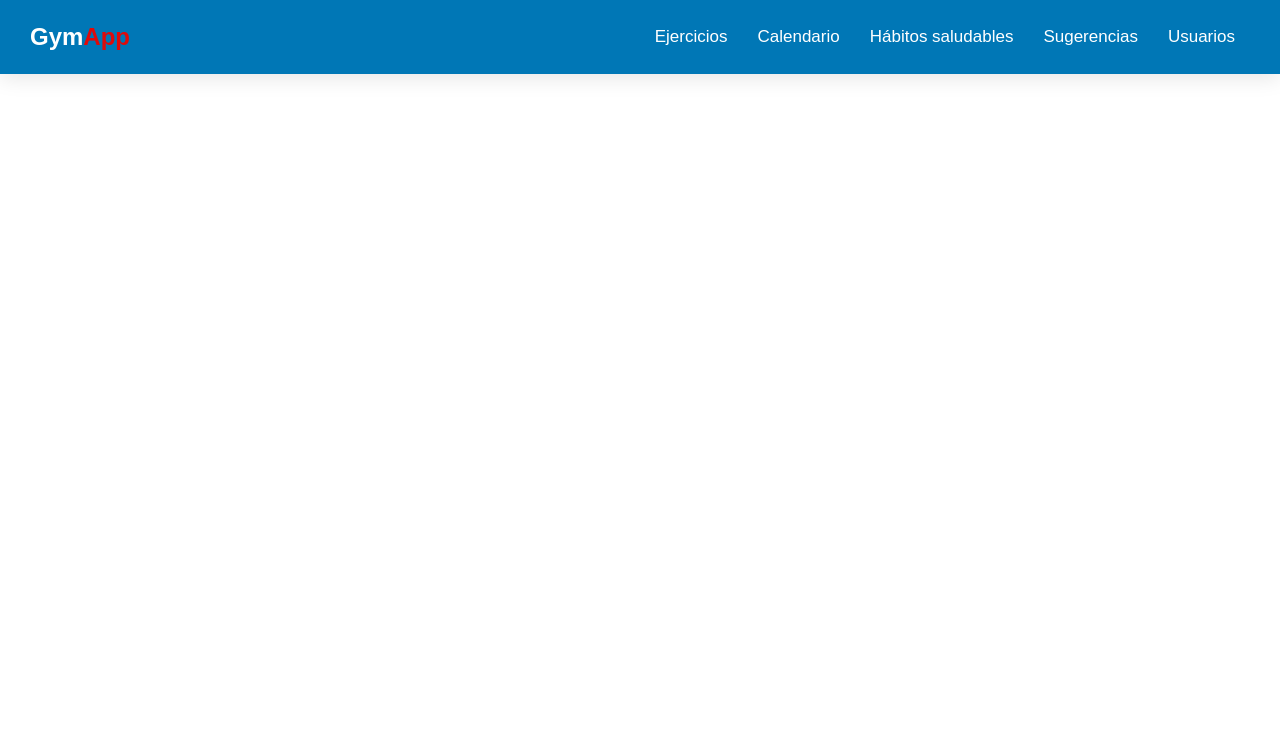
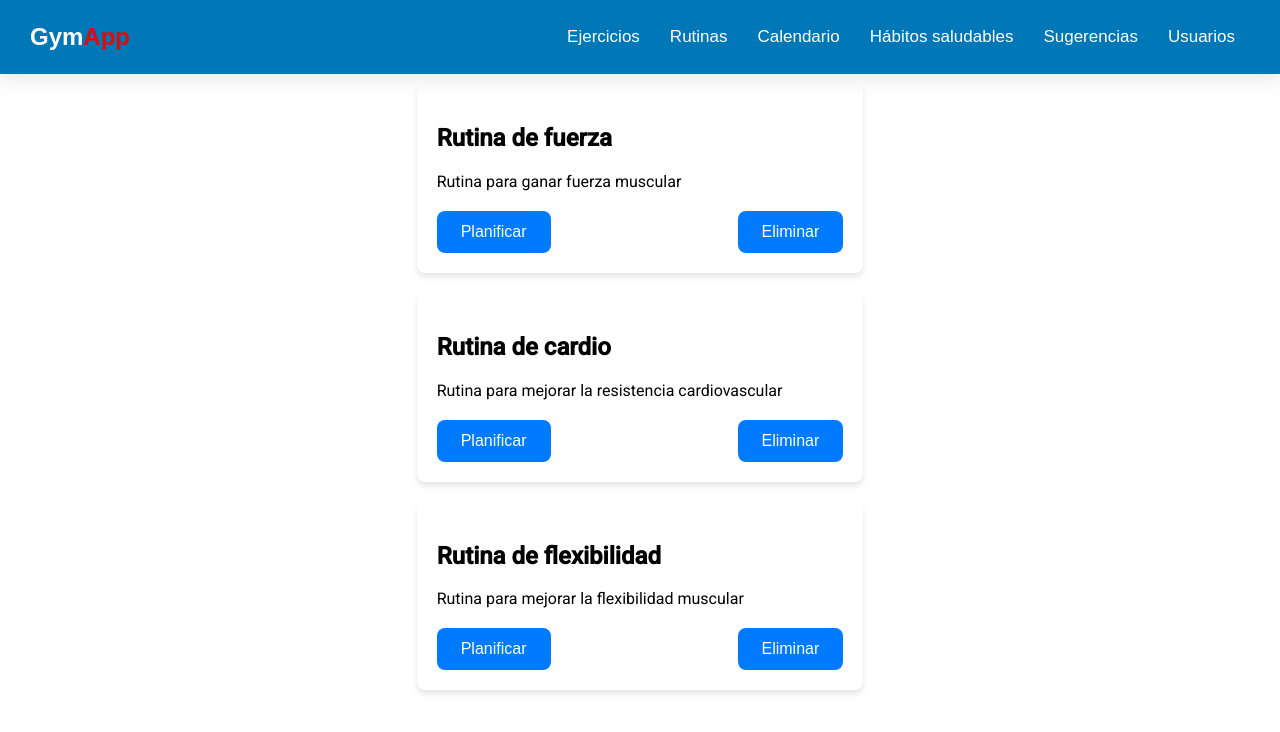
Before and after one commit to JavierRuizCobo/cliente_tfg, an Angular app: page /rutinas in a window 1280 px wide. Before the commit this address led to /. Shown: the top 732 px of the page. Built offline with nearby package versions, Linux system fonts and the light colour scheme.

Commit message:
pantalla rutinas

```diff
--- a/src/app/app.routes.ts
+++ b/src/app/app.routes.ts
@@ -22,5 +22,9 @@ export const routes: Routes = [
     {
       path: 'calendario',
       loadComponent: () => import('./components/calendario/calendario.component').then(m => m.CalendarioComponent)
+    },
+    {
+      path: 'rutinas',
+      loadComponent: () => import('./components/rutinas/components/rutinas/rutinas.component').then(m => m.RutinasComponent)
     }
 ];
--- /dev/null
+++ b/src/app/components/rutinas/components/rutinas/rutinas.component.css
@@ -0,0 +1,56 @@
+.container {
+    display: flex;
+    flex-wrap: wrap;
+    justify-content: center;
+  }
+
+  .rutina-card {
+    background-color: #ffffff;
+    box-shadow: 0 4px 6px rgba(0, 0, 0, 0.1);
+    border-radius: 8px;
+    margin: 10px;
+    padding: 20px;
+    width: calc(33.33% - 20px); /* 3 columnas en pantalla grande */
+    transition: box-shadow 0.3s;
+  }
+
+  .rutina-card:hover {
+    box-shadow: 0 6px 10px rgba(0, 0, 0, 0.15);
+  }
+
+  .rutina-info {
+    flex: 1;
+  }
+
+  .rutina-actions {
+    display: flex;
+    justify-content: space-between;
+    margin-top: 20px;
+  }
+
+  .btn-planificar, .btn-eliminar {
+    background-color: #007BFF;
+    color: #fff;
+    border: none;
+    border-radius: 8px;
+    padding: 12px 24px;
+    cursor: pointer;
+    font-size: 16px;
+    transition: background-color 0.3s;
+  }
+
+  .btn-planificar:hover, .btn-eliminar:hover {
+    background-color: #0056b3;
+  }
+
+  @media screen and (max-width: 768px) {
+    .rutina-card {
+      width: calc(50% - 20px); /* 2 columnas en tablet */
+    }
+  }
+
+  @media screen and (max-width: 480px) {
+    .rutina-card {
+      width: calc(100% - 20px); /* 1 columna en móvil */
+    }
+  }
--- /dev/null
+++ b/src/app/components/rutinas/components/rutinas/rutinas.component.html
@@ -0,0 +1,16 @@
+@for (rutina of rutinas; track $index) {
+
+    <div class="container">
+        <div class="rutina-card">
+          <div class="rutina-info">
+            <h2>{{ rutina.nombre }}</h2>
+            <p>{{ rutina.descripcion }}</p>
+          </div>
+          <div class="rutina-actions">
+            <button class="btn-planificar" (click)="planificarRutina(rutina.id)">Planificar</button>
+            <button class="btn-eliminar" (click)="eliminarRutina(rutina.id)">Eliminar</button>
+          </div>
+        </div>
+      </div>
+
+}
--- /dev/null
+++ b/src/app/components/rutinas/components/rutinas/rutinas.component.ts
@@ -0,0 +1,36 @@
+import { Component } from '@angular/core';
+import { RutinasService } from '../../services/rutinas.service';
+import { Rutina } from '../../../../core/models/rutina.model';
+
+@Component({
+  selector: 'app-rutinas',
+  standalone: true,
+  imports: [],
+  templateUrl: './rutinas.component.html',
+  styleUrl: './rutinas.component.css'
+})
+export class RutinasComponent {
+
+  rutinas: Rutina[] = [];
+
+  constructor(private routineService: RutinasService) { }
+
+  ngOnInit(): void {
+    this.getRutinas();
+  }
+
+  getRutinas(): void {
+    this.routineService.getAllRoutines()
+      .subscribe(rutinas => this.rutinas = rutinas);
+  }
+
+  planificarRutina(id: string): void {
+    console.log(`Planificar rutina ${id}`);
+  }
+
+  eliminarRutina(id: string): void {
+    this.routineService.deleteRoutine(id);
+    this.getRutinas(); // Actualizar la lista de rutinas después de eliminar
+  }
+
+}
--- /dev/null
+++ b/src/app/components/rutinas/services/rutinas.service.ts
@@ -0,0 +1,67 @@
+import { Injectable } from '@angular/core';
+import { Rutina } from '../../../core/models/rutina.model';
+import { Observable, of } from 'rxjs';
+
+@Injectable({
+  providedIn: 'root'
+})
+export class RutinasService {
+
+  private rutinas: Rutina[] = [
+    {
+      id: '1',
+      nombre: 'Rutina de fuerza',
+      descripcion: 'Rutina para ganar fuerza muscular',
+      ejercicios: [
+        { nombre: 'Sentadillas', dificultad: 'Intermedio', grupoMuscular: 'Piernas', descripcion: 'Las sentadillas son un ejercicio compuesto que trabaja los músculos de las piernas, los glúteos y la espalda baja.' },
+        { nombre: 'Press de banca', dificultad: 'Avanzado', grupoMuscular: 'Pecho', descripcion: 'El press de banca es un ejercicio para desarrollar los músculos pectorales, deltoides anteriores y tríceps.' },
+        { nombre: 'Dominadas', dificultad: 'Avanzado', grupoMuscular: 'Espalda', descripcion: 'Las dominadas son un ejercicio excelente para desarrollar la fuerza de la espalda, los hombros y los brazos.' }
+      ]
+    },
+    {
+      id: '2',
+      nombre: 'Rutina de cardio',
+      descripcion: 'Rutina para mejorar la resistencia cardiovascular',
+      ejercicios: [
+        { nombre: 'Carrera en cinta', dificultad: 'Intermedio', grupoMuscular: 'Cardio', descripcion: 'Carrera en cinta para mejorar la resistencia cardiovascular y quemar calorías.' },
+        { nombre: 'Ciclismo', dificultad: 'Intermedio', grupoMuscular: 'Cardio', descripcion: 'Ciclismo para mejorar la resistencia cardiovascular y tonificar las piernas.' },
+        { nombre: 'Natación', dificultad: 'Intermedio', grupoMuscular: 'Cardio', descripcion: 'Natación para mejorar la resistencia cardiovascular y fortalecer todo el cuerpo.' }
+      ]
+    },
+    {
+      id: '3',
+      nombre: 'Rutina de flexibilidad',
+      descripcion: 'Rutina para mejorar la flexibilidad muscular',
+      ejercicios: [
+        { nombre: 'Estiramientos de piernas', dificultad: 'Principiante', grupoMuscular: 'Flexibilidad', descripcion: 'Estiramientos de piernas para mejorar la flexibilidad de los músculos de las piernas.' },
+        { nombre: 'Estiramientos de brazos', dificultad: 'Principiante', grupoMuscular: 'Flexibilidad', descripcion: 'Estiramientos de brazos para mejorar la flexibilidad de los músculos de los brazos y hombros.' },
+        { nombre: 'Estiramientos de espalda', dificultad: 'Principiante', grupoMuscular: 'Flexibilidad', descripcion: 'Estiramientos de espalda para mejorar la flexibilidad de la espalda y aliviar la tensión.' }
+      ]
+    }
+  ];
+
+  constructor() { }
+
+  // Obtener todas las rutinas de entrenamiento
+  getAllRoutines(): Observable<Rutina[]> {
+    return of(this.rutinas);
+  }
+
+  // Crear una nueva rutina de entrenamiento
+  createRoutine(routine: Rutina): void {
+    this.rutinas.push(routine);
+  }
+
+  // Actualizar una rutina de entrenamiento existente
+  updateRoutine(id: string, updatedRoutine: Rutina): void {
+    const index = this.rutinas.findIndex(rutina => rutina.id === id);
+    if (index !== -1) {
+      this.rutinas[index] = updatedRoutine;
+    }
+  }
+
+  // Eliminar una rutina de entrenamiento
+  deleteRoutine(id: string): void {
+    this.rutinas = this.rutinas.filter(rutina => rutina.id !== id);
+  }
+}
--- a/src/app/shared/header/header.component.html
+++ b/src/app/shared/header/header.component.html
@@ -7,6 +7,7 @@
     <label for="menu-toggle" class="menu-icon">&#9776;</label>
     <ul class="menu">
       <li><a routerLink="/ejercicios">Ejercicios</a></li>
+      <li><a routerLink="/rutinas">Rutinas</a></li>
       <li><a routerLink="/calendario">Calendario</a></li>
       <li><a routerLink="/habitossaludables">Hábitos saludables</a></li>
       <li><a routerLink="/sugerencia">Sugerencias</a></li>
```
Also changed, not shown: src/app/core/models/rutina.model.ts (added, +8 -0 lines).
